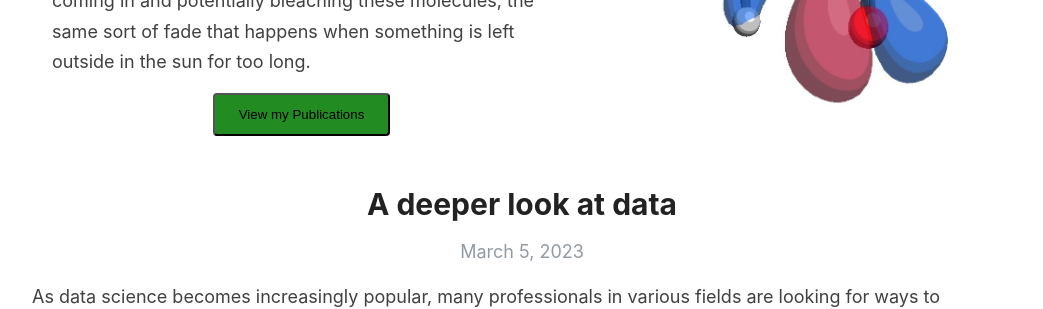
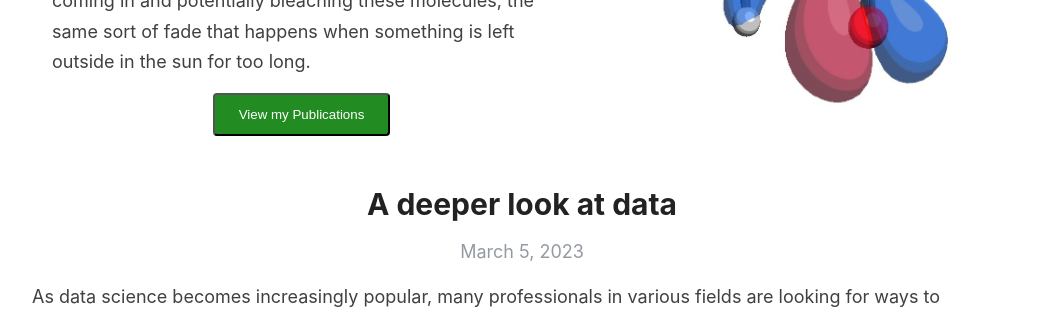
Before and after one commit to daltonian/daltonian.github.io, a Jekyll site: the page built from index.html, in a window 1280 px wide. Shown: the part 788-1097 px from the top of the page, without its empty margins (118-1161 px from the left). Built offline with Jekyll 4.4.1, drawn with Linux system fonts in a browser that asks for light colours; the list of posts is cut into pages by our own code.

Commit message:
Update button on index

```diff
--- a/index.html
+++ b/index.html
@@ -18,7 +18,7 @@ permalink: /
   <h1>Graduate Research</h1>
   <p>My work has focused on nitrophenols, a set of molecules which exhibit a natural yellow color. This yellow is in part what constitutes the brown smoke one observes in a wildfire. These nitrophenols are produced in a fire, they begin to break down due to various chemical reactions. The type of reactions I have focused on involve sunlight coming in and potentially bleaching these molecules, the same sort of fade that happens when something is left outside in the sun for too long.</p>
   <a href="https://daltonian.xyz/publications">
-    <button style="background-color:forestgreen; border-radius:4px; padding: 12px 24px;">View my Publications</button>
+    <button style="background-color:forestgreen; border-radius:4px; padding: 12px 24px; color: white;">View my Publications</button>
   </a>
 </div>
 <img class="homeimage" src="\images\molecule.jpg" alt="Image">
```
